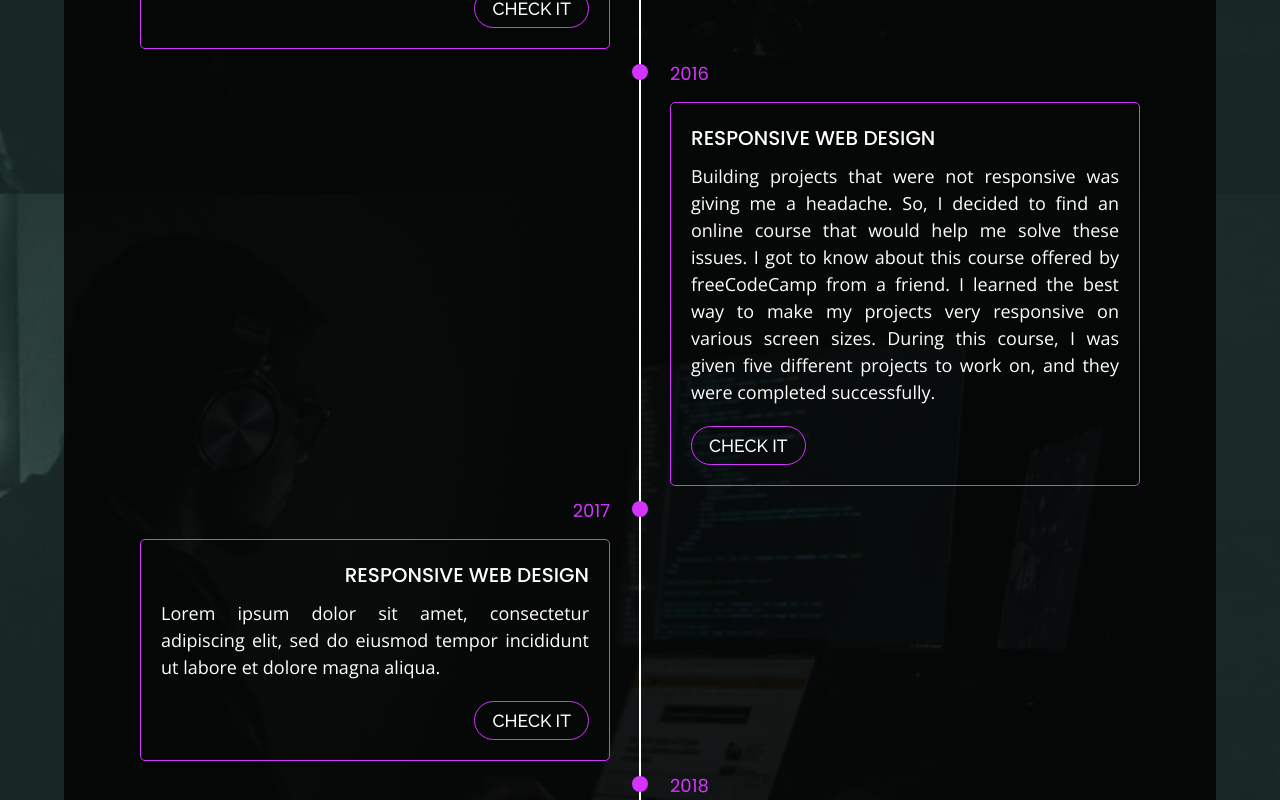
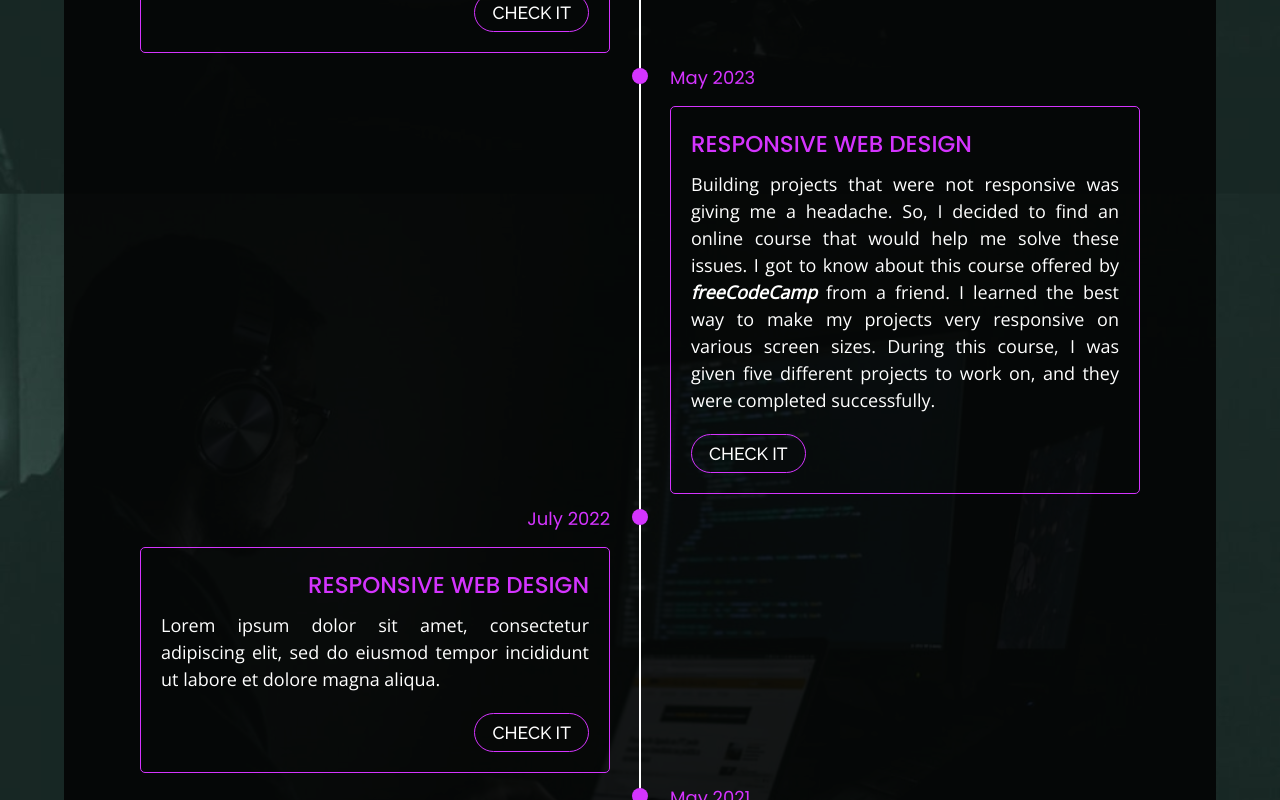
Before and after one commit to kwadwoambitious/My-Portfolio, a React (Create React App) app: page /certificates in a window 1280 px wide. Shown: the part 660-1460 px from the top of the page. Built offline with nearby package versions, Linux system fonts and the light colour scheme.

Commit message:
Made changes to this file

```diff
--- a/src/App.css
+++ b/src/App.css
@@ -370,7 +370,7 @@ body.active-modal {
   overflow-y: hidden;
 }
 .timeline-section{
-	min-height: 100vh;
+	/* min-height: 100vh; */
 	padding: 10px 15px;
 }
 .timeline-items{
@@ -425,8 +425,8 @@ body.active-modal {
 	border-radius: 5px;
 }
 .timeline-content h3{
-  font-size: 20px;
-	color: #ffffff;
+  font-size: 23px;
+	color: #d434fe;
 	margin:0 0 10px;
 	text-transform: capitalize;
 	font-weight: 500;
@@ -437,6 +437,10 @@ body.active-modal {
   font-size: 18px;
   font-family: 'Open Sans', sans-serif;
   text-align: justify;
+}
+.timeline-content p span{
+  font-style: italic;
+  font-weight: bold;
 }
 .timeline-content a{
   font-family: 'Raleway', sans-serif;
@@ -603,6 +607,9 @@ form input[type="submit"]:hover{
 	.timeline-dot{
 		left:0;
 	}
+  .timeline-item{
+    margin-bottom: 30px;
+  }
 }
 @media (max-width: 600px){
   .about-container, .contact-container, .portfolio-container, .awards-container{
@@ -642,6 +649,9 @@ form input[type="submit"]:hover{
   form{
     padding: 15px;
   }
+  .timeline-content p{
+    text-align: left;
+  }
 }
 @media (max-width: 350px){
   .resume{
@@ -653,4 +663,7 @@ form input[type="submit"]:hover{
   .interest-content{
     grid-template-columns: repeat(auto-fit, minmax(100%, auto));
   }
+  .timeline-content h3{
+    font-size: 19px;
+  }
 }
--- a/src/components/Certificates.js
+++ b/src/components/Certificates.js
@@ -25,7 +25,7 @@ const Certificates = () => {
               </div>
               <div class="timeline-item">
                 <div class="timeline-dot"></div>
-                <div class="timeline-date">2016</div>
+                <div class="timeline-date">May 2023</div>
                 <div class="timeline-content">
                   <h3>RESPONSIVE WEB DESIGN</h3>
                   <p>Building projects that were not responsive was giving me a headache. So, I decided to find an online course that would help me solve these issues. I got to know about this course offered by <span>freeCodeCamp</span> from a friend. I learned the best way to make my projects very responsive on various screen sizes. During this course, I was given five different projects to work on, and they were completed successfully.</p>
@@ -34,7 +34,7 @@ const Certificates = () => {
               </div>
               <div class="timeline-item">
                 <div class="timeline-dot"></div>
-                <div class="timeline-date">2017</div>
+                <div class="timeline-date">July 2022</div>
                 <div class="timeline-content">
                   <h3>RESPONSIVE WEB DESIGN</h3>
                   <p>Lorem ipsum dolor sit amet, consectetur adipiscing elit, sed do eiusmod tempor incididunt ut labore et dolore magna aliqua. </p>
@@ -43,7 +43,7 @@ const Certificates = () => {
               </div>
               <div class="timeline-item">
                 <div class="timeline-dot"></div>
-                <div class="timeline-date">2018</div>
+                <div class="timeline-date">May 2021</div>
                 <div class="timeline-content">
                   <h3>HTML</h3>
                   <p>Lorem ipsum dolor sit amet, consectetur adipiscing elit, sed do eiusmod tempor incididunt ut labore et dolore magna aliqua. </p>
```
